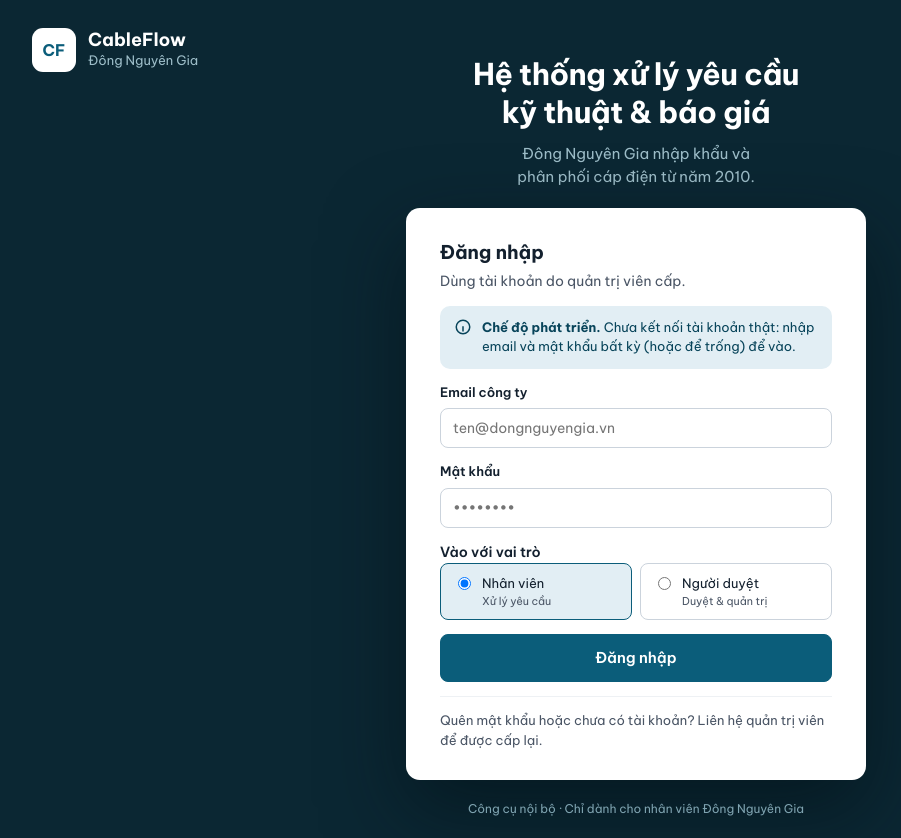
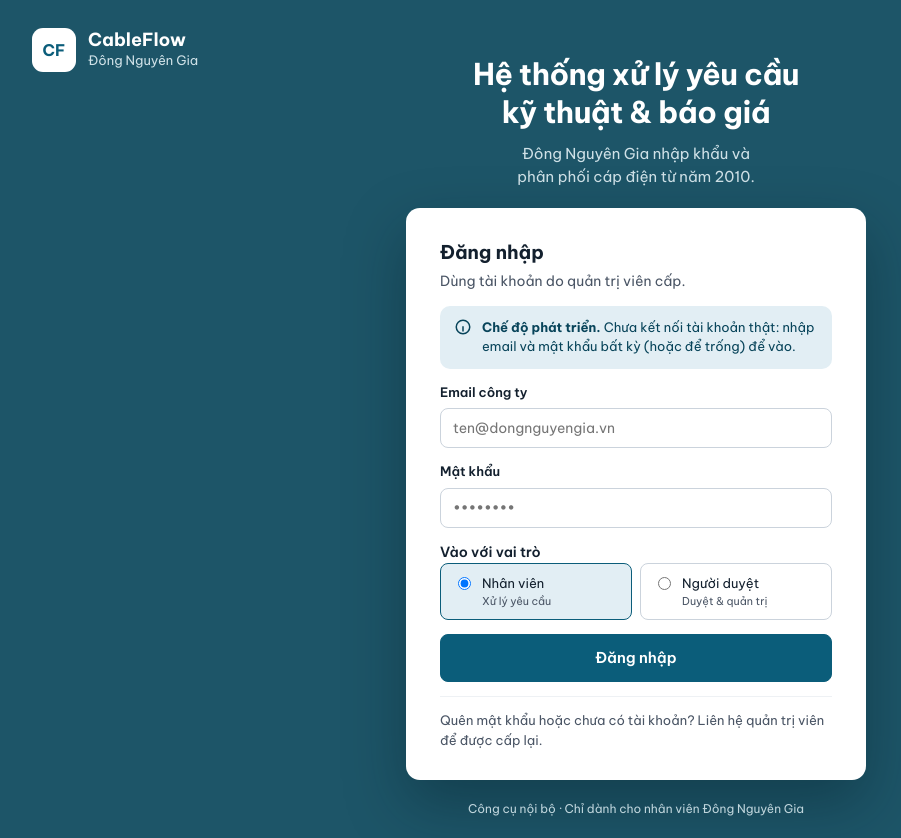
Before and after one commit to s4055134-ux/CableFlow, a plain HTML site: page index.html in a window 1280 px wide. Shown: the whole page, without its empty margins (4-905 px from the left). Drawn offline with Linux system fonts and the light colour scheme.

Commit message:
Update styles.css

```diff
--- a/css/styles.css
+++ b/css/styles.css
@@ -106,17 +106,17 @@ tbody tr{cursor:pointer}tbody tr:hover{background:#FAFBFC}
 .lfoot{margin-top:auto;padding-top:40px;font-size:12px;color:var(--mute);text-align:center}
 .lcorner,.lsub{display:none}
 @media (min-width:861px){
- .login{position:relative;overflow:hidden;background:#0B2733;border-top:0;padding:56px 24px 20px;justify-content:center}
+ .login{position:relative;overflow:hidden;background:#1D5568;border-top:0;padding:56px 24px 20px;justify-content:center}
  .lcorner{display:flex;align-items:center;gap:12px;position:absolute;top:28px;left:36px;color:#fff;z-index:1}
  .lcorner b{width:44px;height:44px;border-radius:11px;background:#fff;color:var(--pri);display:flex;align-items:center;justify-content:center;font-size:16px}
  .lcorner .cw{font-weight:700;font-size:18px;line-height:1.2}
- .lcorner .cc{font-size:13px;color:#9DBDC8}
+ .lcorner .cc{font-size:13px;color:#CFE1E7}
  .lwrap{position:relative;z-index:1;max-width:460px;gap:20px}
  .lhead .logo,.lhead .eyebrow{display:none}
  .lhead h1{color:#fff;font-size:30px;line-height:1.25;letter-spacing:-.015em}
- .lsub{display:block;margin:12px 0 0;color:#9DBDC8;font-size:15px;text-wrap:balance}
- .lcard{padding:30px 34px;gap:14px;border:0;border-radius:14px;box-shadow:0 30px 80px rgba(2,14,20,.55)}
- .lfoot{position:relative;z-index:1;color:#7FA3B0;margin-top:0;padding-top:20px}
+ .lsub{display:block;margin:12px 0 0;color:#CFE1E7;font-size:15px;text-wrap:balance}
+ .lcard{padding:30px 34px;gap:14px;border:0;border-radius:14px;box-shadow:0 24px 60px rgba(4,24,32,.35)}
+ .lfoot{position:relative;z-index:1;color:#BFD5DC;margin-top:0;padding-top:20px}
 }
 .devnote{display:flex;gap:10px;padding:12px 14px;border-radius:10px;background:var(--pri-l);color:#08445A;font-size:13px}
 .role{display:grid;grid-template-columns:1fr 1fr;gap:8px}
```
